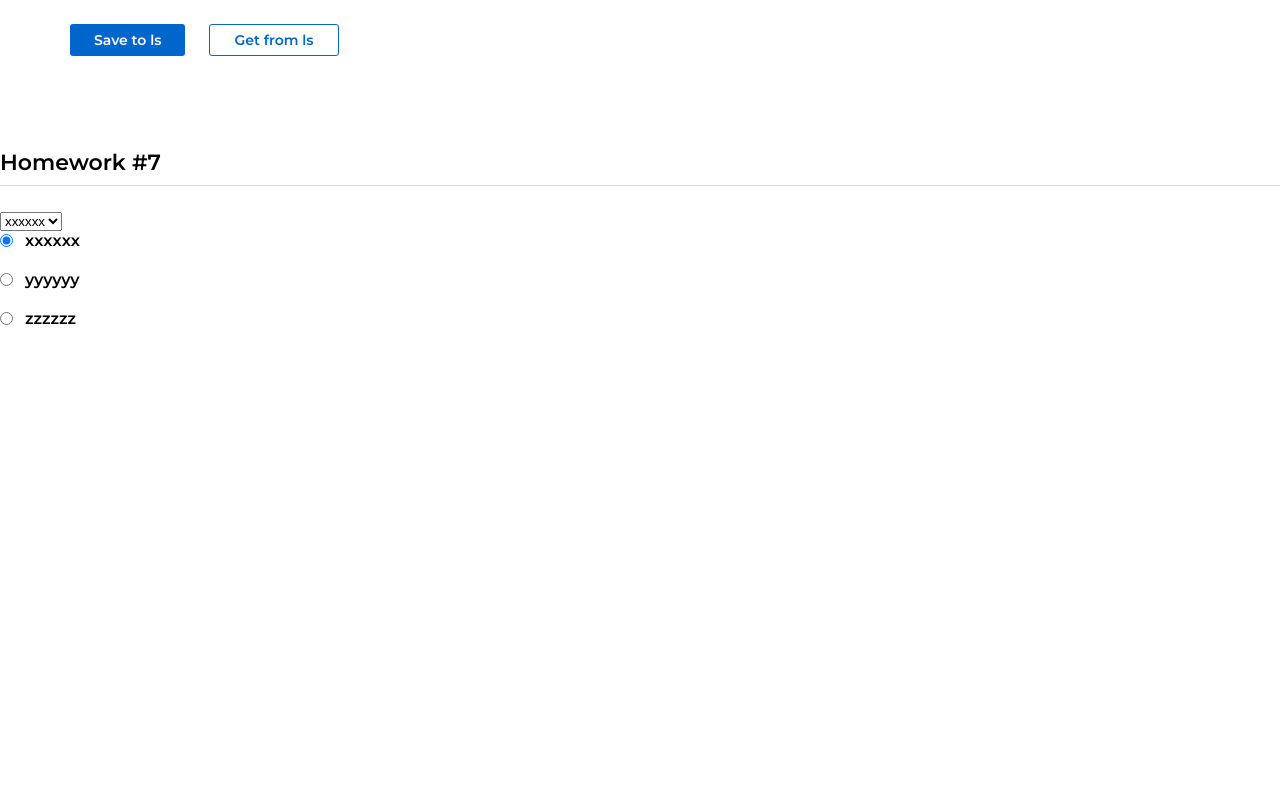
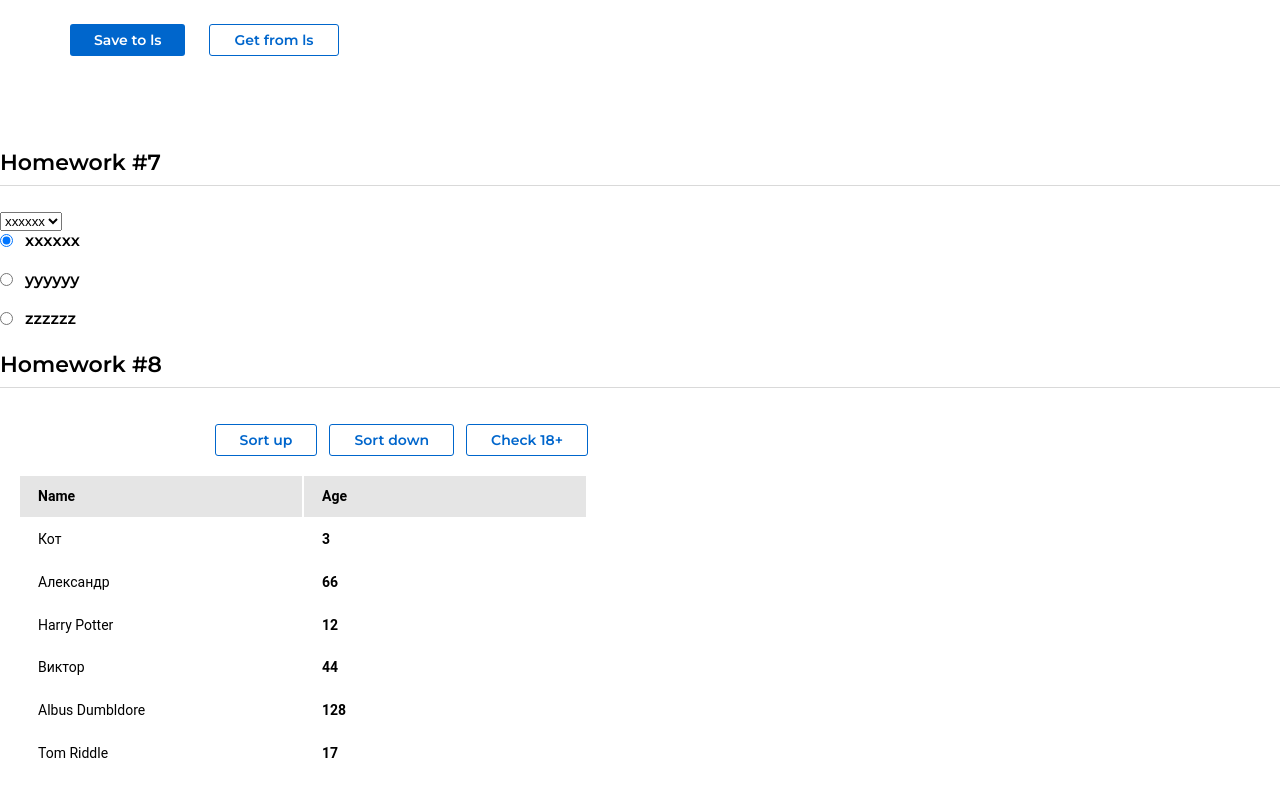
Before and after one commit to persistent-fox/hws2, a React (Create React App) app: page /#/pre-junior in a window 1280 px wide. Shown: the part 1302-2098 px from the top of the page. Before the commit the page ends 1654 px from the top, so only its background shows below. Built offline with nearby package versions, Linux system fonts and the light colour scheme.

Commit message:
create homeWorkReducer

```diff
--- a/src/s1-main/App.tsx
+++ b/src/s1-main/App.tsx
@@ -3,6 +3,7 @@ import s from './App.module.css';
 import HW5 from '../s2/hw05/HW5';
 import HW6 from '../s2/hw06/HW6';
 import HW7 from '../s2/hw07/HW7';
+import HW8 from '../s2/hw08/HW8';
 
 function App() {
 	return (
@@ -17,6 +18,7 @@ function App() {
 			<HW5 />
 			<HW6 />
 			<HW7 />
+			<HW8 />
 		</div>
 	);
 }
--- a/src/s2/hw08/HW8.module.css
+++ b/src/s2/hw08/HW8.module.css
@@ -1,23 +1,54 @@
 .item {
+	border-bottom: 1px solid #e5e5e5;
 }
 
 .item:last-of-type {
+	border-bottom: none;
 }
 
 .users {
+	width: 100%;
 }
 
 .buttonsContainer {
+	display: flex;
+	justify-content: flex-end;
+	align-items: center;
+	gap: 12px;
+	margin-bottom: 18px;
 }
 
 .container {
+	padding: 12px 18px;
+	max-width: 606px;
+	width: 100%;
 }
 
 .thead {
+	background-color: #e5e5e5;
+	width: 100%;
 }
 
 .nameCol {
+	padding: 12px 18px;
+	width: 50%;
+	color: #000;
+	font-family: 'Roboto', sans-serif;
+	font-size: 14px;
+	font-weight: 600;
+	line-height: 1.2;
 }
 
 .ageCol {
+	padding: 12px 18px;
+	width: 50%;
+	color: #000;
+	font-family: 'Roboto', sans-serif;
+	font-size: 14px;
+	font-weight: 600;
+	line-height: 1.2;
 }
+
+.name {
+	font-weight: normal;
+}
--- a/src/s2/hw08/HW8.tsx
+++ b/src/s2/hw08/HW8.tsx
@@ -1,9 +1,9 @@
-import React, {useState} from 'react'
-import {homeWorkReducer} from './bll/homeWorkReducer'
-import s from './HW8.module.css'
-import s2 from '../../s1-main/App.module.css'
-import SuperButton from '../hw04/common/c2-SuperButton/SuperButton'
-import User from './User'
+import React, { useState } from 'react';
+import { homeWorkReducer } from './bll/homeWorkReducer';
+import s from './HW8.module.css';
+import s2 from '../../s1-main/App.module.css';
+import SuperButton from '../hw04/common/c2-SuperButton/SuperButton';
+import User from './User';
 
 /*
  * 1 - дописать типы и логику (сортировка по имени, фильтрация по совершеннолетию) homeWorkReducer, проверить тестом
@@ -12,46 +12,40 @@ import User from './User'
  * */
 
 export type UserType = {
-    _id: number
-    name: string
-    age: number
-}
+	_id: number;
+	name: string;
+	age: number;
+};
 
 const initialPeople: UserType[] = [
 	// студенты могут поменять имя/возраст/количество объектов, _id должны быть целочисленные
-    {_id: 0, name: 'Кот', age: 3},
-    {_id: 1, name: 'Александр', age: 66},
-    {_id: 2, name: 'Коля', age: 16},
-    {_id: 3, name: 'Виктор', age: 44},
-    {_id: 4, name: 'Дмитрий', age: 40},
-    {_id: 5, name: 'Ирина', age: 55},
-]
+	{ _id: 0, name: 'Кот', age: 3 },
+	{ _id: 1, name: 'Александр', age: 66 },
+	{ _id: 2, name: 'Harry Potter', age: 12 },
+	{ _id: 3, name: 'Виктор', age: 44 },
+	{ _id: 4, name: 'Albus Dumbldore', age: 128 },
+	{ _id: 5, name: 'Tom Riddle', age: 17 },
+];
 
 const HW8 = () => {
-    const [people, setPeople] = useState<UserType[]>(initialPeople)
-    const [currentSort, setCurrentSort] = useState('')
+	const [people, setPeople] = useState<UserType[]>(initialPeople);
+	const [currentSort, setCurrentSort] = useState('');
 
-    const finalPeople = people.map((u: UserType) => <User key={u._id} u={u}/>)
+	const finalPeople = people.map((u: UserType) => <User key={u._id} u={u} />);
 
 	const sortUp = () => {
-        setPeople(
-            homeWorkReducer(initialPeople, {type: 'sort', payload: 'up'})
-        ) // в алфавитном порядке a.name > b.name
-        setCurrentSort('up')
-    }
+		setPeople(homeWorkReducer(initialPeople, { type: 'sort', payload: 'up' })); // в алфавитном порядке a.name > b.name
+		setCurrentSort('up');
+	};
 
 	const sortDown = () => {
-        setPeople(
-            homeWorkReducer(initialPeople, {type: 'sort', payload: 'down'})
-        ) // в обратном порядке a.name < b.name}
-        setCurrentSort('down')
-    }
+		setPeople(homeWorkReducer(initialPeople, { type: 'sort', payload: 'down' })); // в обратном порядке a.name < b.name}
+		setCurrentSort('down');
+	};
 	const check18 = () => {
-        setPeople(
-            homeWorkReducer(initialPeople, {type: 'check', payload: 18})
-        ) // совершеннолетние
-        setCurrentSort('18')
-    }
+		setPeople(homeWorkReducer(initialPeople, { type: 'check', payload: 18 })); // совершеннолетние
+		setCurrentSort('18');
+	};
 
 	return (
 		<div id={'hw3'}>
@@ -59,25 +53,13 @@ const HW8 = () => {
 			<div className={s2.hw}>
 				<div className={s.container}>
 					<div className={s.buttonsContainer}>
-                        <SuperButton
-                            id={'hw8-button-up'}
-                            onClick={sortUp}
-                            xType={currentSort === 'up' ? '' : 'secondary'}
-                        >
+						<SuperButton id={'hw8-button-up'} onClick={sortUp} xType={currentSort === 'up' ? '' : 'secondary'}>
 							Sort up
 						</SuperButton>
-                        <SuperButton
-                            id={'hw8-button-down'}
-                            onClick={sortDown}
-                            xType={currentSort === 'down' ? '' : 'secondary'}
-                        >
+						<SuperButton id={'hw8-button-down'} onClick={sortDown} xType={currentSort === 'down' ? '' : 'secondary'}>
 							Sort down
 						</SuperButton>
-                        <SuperButton
-                            id={'hw8-button-18'}
-                            onClick={check18}
-                            xType={currentSort === '18' ? '' : 'secondary'}
-                        >
+						<SuperButton id={'hw8-button-18'} onClick={check18} xType={currentSort === '18' ? '' : 'secondary'}>
 							Check 18+
 						</SuperButton>
 					</div>
@@ -95,7 +77,7 @@ const HW8 = () => {
 				</div>
 			</div>
 		</div>
-    )
-}
+	);
+};
 
-export default HW8
+export default HW8;
--- a/src/s2/hw08/User.tsx
+++ b/src/s2/hw08/User.tsx
@@ -1,25 +1,23 @@
-import React from 'react'
-import { UserType } from './HW8'
-import s from './HW8.module.css'
+import React from 'react';
+import { UserType } from './HW8';
+import s from './HW8.module.css';
 
 // types
 type UserPropsType = {
-    u: UserType
-}
+	u: UserType;
+};
 
 const User: React.FC<UserPropsType> = ({ u }) => {
-    return (
-        <tr id={'hw8-user-' + u._id + '-' + u.age} className={s.item}>
-            <td id={'hw8-user-name-' + u._id} className={s.nameCol}>
-                {/*отобразить имя*/}
+	return (
+		<tr id={'hw8-user-' + u._id + '-' + u.age} className={s.item}>
+			<td id={'hw8-user-name-' + u._id} className={`${s.nameCol} ${s.name}`}>
+				{u.name}
+			</td>
+			<td id={'hw8-user-age-' + u._id} className={s.nameCol}>
+				{u.age}
+			</td>
+		</tr>
+	);
+};
 
-            </td>
-            <td id={'hw8-user-age-' + u._id}>
-                {/*отобразить возраст*/}
-
-            </td>
-        </tr>
-    )
-}
-
-export default User
+export default User;
--- a/src/s2/hw08/bll/homeWorkReducer.ts
+++ b/src/s2/hw08/bll/homeWorkReducer.ts
@@ -1,20 +1,28 @@
-import {UserType} from '../HW8'
+import { UserType } from '../HW8';
 
-type ActionType =
-    | { type: 'sort'; payload: 'up' | 'down' }
-    | { type: 'check'; payload: number }
+type ActionType = { type: 'sort'; payload: 'up' | 'down' } | { type: 'check'; payload: number };
 
-export const homeWorkReducer = (state: any, action: any): any => { // need to fix any
-    switch (action.type) {
-        case 'sort': { // by name
+const initialState: UserType[] = [
+	{ _id: 0, name: 'Кот', age: 3 },
+	{ _id: 1, name: 'Александр', age: 66 },
+	{ _id: 2, name: 'Harry Potter', age: 12 },
+	{ _id: 3, name: 'Виктор', age: 44 },
+	{ _id: 4, name: 'Albus Dumbldore', age: 128 },
+	{ _id: 5, name: 'Tom Riddle', age: 17 },
+];
 
-            return state // need to fix
-        }
-        case 'check': {
-
-            return state // need to fix
-        }
-        default:
-            return state
-    }
-}
+export const homeWorkReducer = (state: UserType[] = initialState, action: ActionType): UserType[] => {
+	switch (action.type) {
+		case 'sort': {
+			let newState = [...state];
+			return action.payload === 'up'
+				? newState.sort((a, b) => a.name.localeCompare(b.name))
+				: newState.sort((a, b) => b.name.localeCompare(a.name));
+		}
+		case 'check': {
+			return state.filter(p => p.age > 18);
+		}
+		default:
+			return state;
+	}
+};
```
Lines whose indentation alone changed are shown as unchanged.
